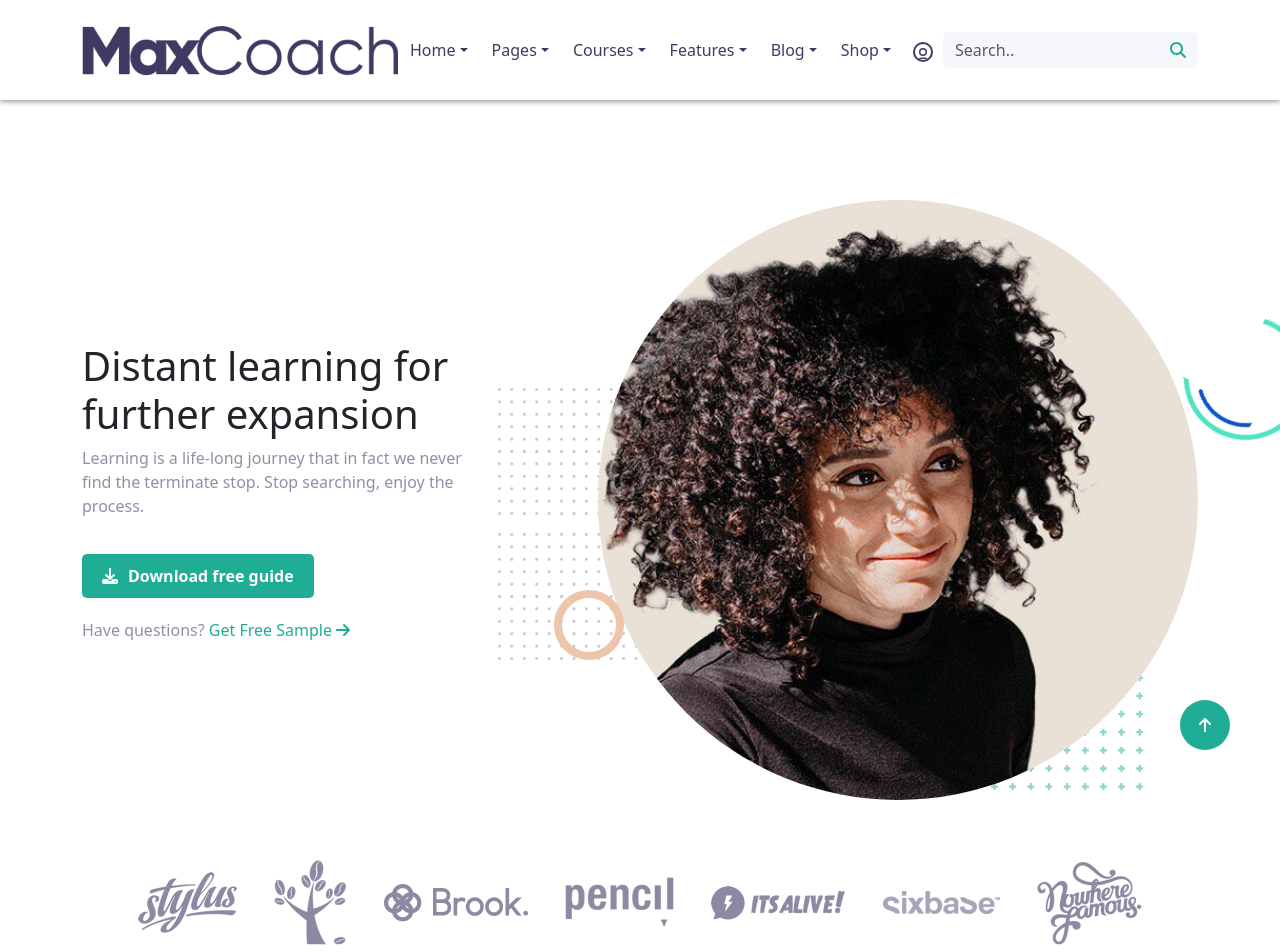
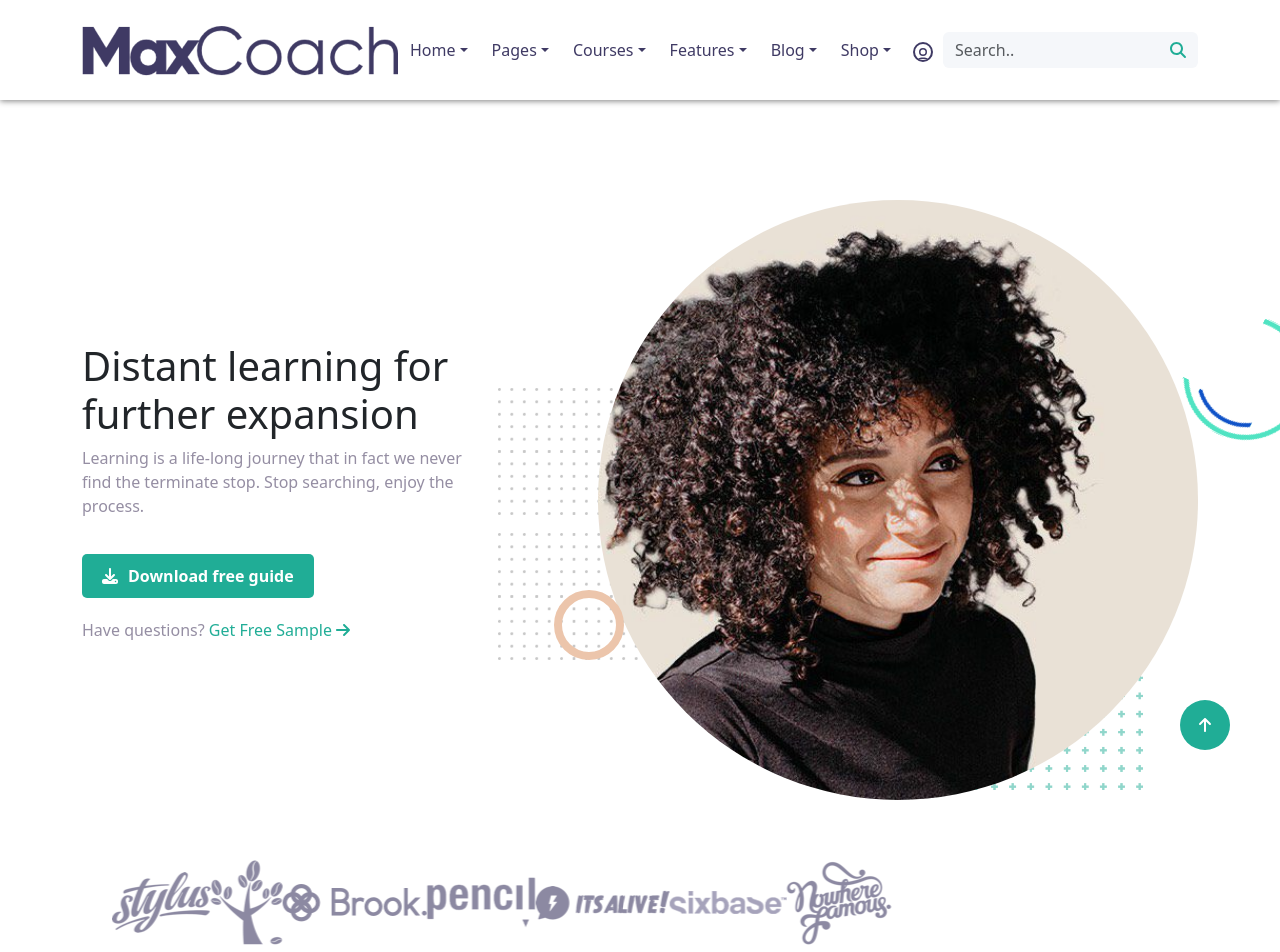
Before and after one commit to TartagliaFilippo/proj-html-vuejs, a Vue app: page / in a window 1280 px wide. Shown: the top 952 px of the page. Built offline with nearby package versions, Linux system fonts and the light colour scheme.

Commit message:
add fist carousel jumbo

```diff
--- a/src/components/sectionsMain/JumboSection.vue
+++ b/src/components/sectionsMain/JumboSection.vue
@@ -2,6 +2,19 @@
 import CircleComp from "../graphicComponents/CircleComp.vue";
 
 export default {
+  data() {
+    return {
+      imageCarusel: [
+        "client-logo-01.png",
+        "client-logo-02.png",
+        "client-logo-03.png",
+        "client-logo-04.png",
+        "client-logo-05.png",
+        "client-logo-06.png",
+        "client-logo-07.png",
+      ],
+    };
+  },
   components: { CircleComp },
 };
 </script>
@@ -64,13 +77,46 @@ export default {
         </div>
       </div>
       <div class="credits-jumbo">
-        <img src="../../../public/img/logos/client-logo-01.png" alt="" />
-        <img src="../../../public/img/logos/client-logo-02.png" alt="" />
-        <img src="../../../public/img/logos/client-logo-03.png" alt="" />
-        <img src="../../../public/img/logos/client-logo-04.png" alt="" />
-        <img src="../../../public/img/logos/client-logo-05.png" alt="" />
-        <img src="../../../public/img/logos/client-logo-06.png" alt="" />
-        <img src="../../../public/img/logos/client-logo-07.png" alt="" />
+        <div
+          id="carouselExampleInterval"
+          class="carousel slide"
+          data-bs-ride="carousel"
+        >
+          <div class="carousel-inner">
+            <div class="carousel-item active" data-bs-interval="1500">
+              <img
+                v-for="item in imageCarusel"
+                :src="'../../../public/img/logos/' + item"
+                alt=""
+              />
+            </div>
+            <div class="carousel-item" data-bs-interval="1500">
+              <img
+                v-for="item in imageCarusel"
+                :src="'../../../public/img/logos/' + item"
+                alt=""
+              />
+            </div>
+          </div>
+          <button
+            class="carousel-control-prev d-none"
+            type="button"
+            data-bs-target="#carouselExampleInterval"
+            data-bs-slide="prev"
+          >
+            <span class="carousel-control-prev-icon" aria-hidden="true"></span>
+            <span class="visually-hidden">Previous</span>
+          </button>
+          <button
+            class="carousel-control-next d-none"
+            type="button"
+            data-bs-target="#carouselExampleInterval"
+            data-bs-slide="next"
+          >
+            <span class="carousel-control-next-icon" aria-hidden="true"></span>
+            <span class="visually-hidden">Next</span>
+          </button>
+        </div>
       </div>
     </div>
   </div>
@@ -159,10 +205,19 @@ export default {
     .credits-jumbo {
       width: 90%;
       display: flex;
-      justify-content: space-between;
+      justify-content: center;
       align-items: center;
 
       margin: 60px auto 30px;
+
+      .active {
+        display: flex;
+        align-items: center;
+
+        img {
+          margin: 0 20px;
+        }
+      }
     }
   }
 }
```
